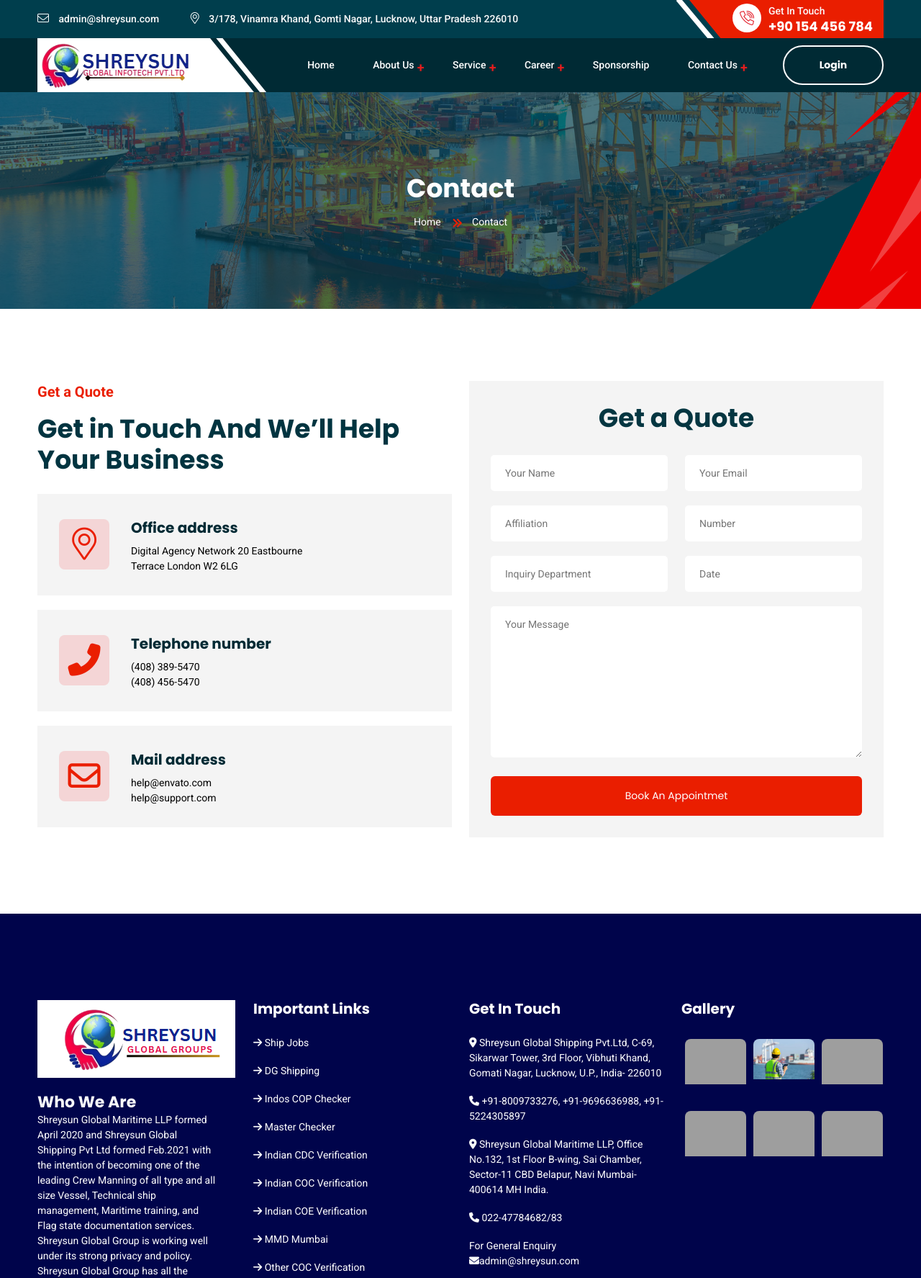
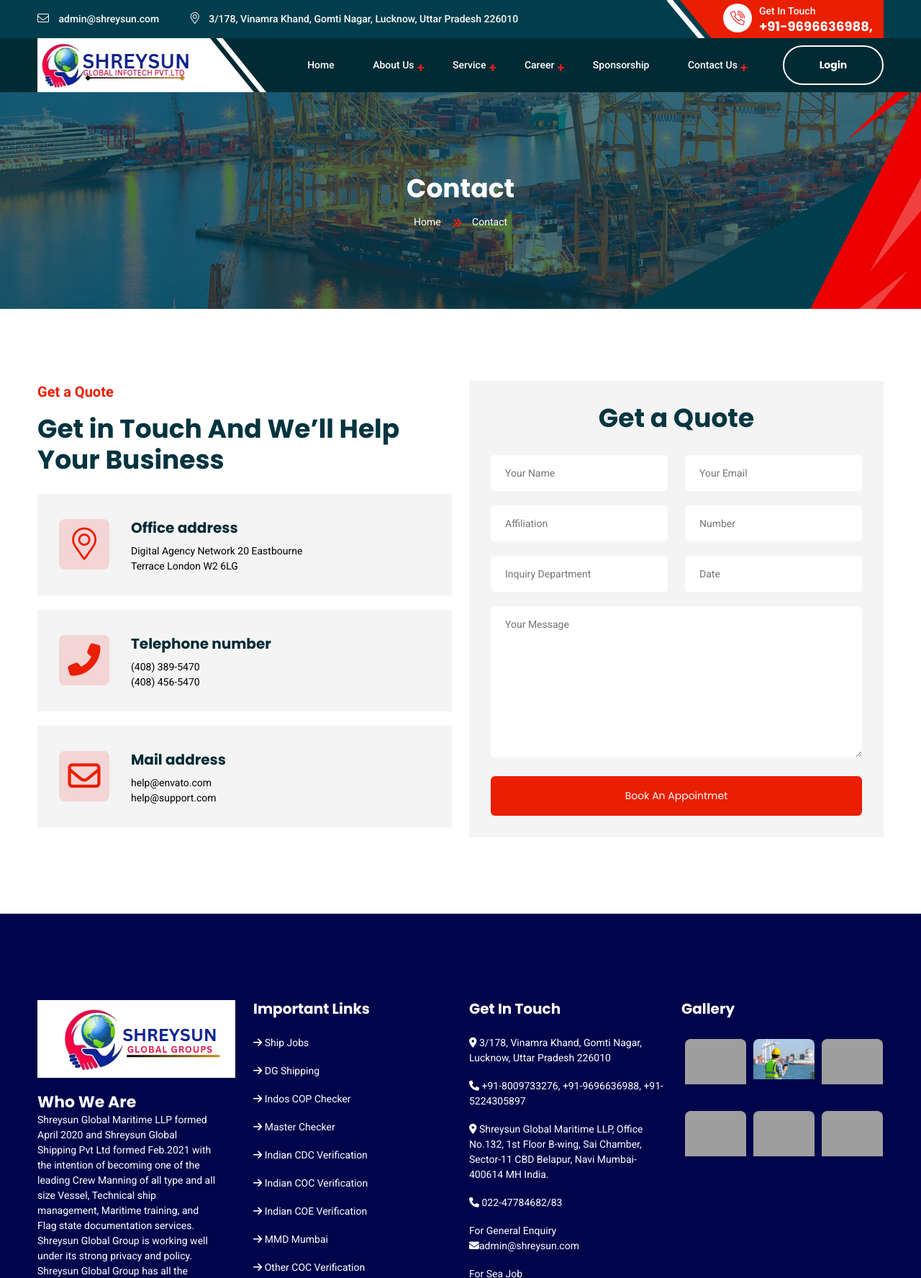
Before and after one commit to salonishreysun/shreysun_global-12-12-24, a plain HTML site: page contact.html in a window 1280 px wide. Shown: the top 1775 px of the page at 72% size. Drawn offline with Linux system fonts and the light colour scheme; grey boxes are pictures that could not be loaded; files whose address does not match are found by name.

Commit message:
udate contact us page

```diff
--- a/contact.html
+++ b/contact.html
@@ -44,8 +44,7 @@
 					<div class="ft-header-top-cta ul-li">
 						<ul>
 							<li><i class="fal fa-envelope"></i> admin@shreysun.com</li>
-							<li><i class="fal fa-map-marker-alt"></i>&nbsp;3/178, Vinamra Khand, Gomti Nagar, Lucknow,
-								Uttar Pradesh 226010</li>
+							<li><i class="fal fa-map-marker-alt"></i>&nbsp;3/178, Vinamra Khand, Gomti Nagar, Lucknow, Uttar Pradesh 226010</li>
 						</ul>
 					</div>
 					<div class="ft-header-cta-info d-flex">
@@ -54,7 +53,7 @@
 						</div>
 						<div class="ft-header-cta-text headline pera-content">
 							<p>Get In Touch</p>
-							<h3>+90 154 456 784</h3>
+							<h3>+91-9696636988,</h3>
 						</div>
 					</div>
 				</div>
@@ -346,7 +345,7 @@
 						<div class="menu-widget">
 							<h3 class="widget-title">Get In Touch</h3>
 							<ul>
-								<li><a href="index.html"><i class="fa-solid fa-location-dot text-light"></i>&nbsp;Shreysun Global Shipping Pvt.Ltd, C-69, Sikarwar Tower, 3rd Floor, Vibhuti Khand, Gomati Nagar, Lucknow, U.P., India- 226010</a></li>
+								<li><a href="index.html"><i class="fa-solid fa-location-dot text-light"></i>&nbsp;3/178, Vinamra Khand, Gomti Nagar, Lucknow, Uttar Pradesh 226010 </a></li>
 								<li><a href="about.html"><i class="fa-solid fa-phone text-light"></i>&nbsp;+91-8009733276, +91-9696636988, +91-5224305897</a></li>
 								<li><a href="history.html"><i class="fa-solid fa-location-dot text-light"></i>&nbsp;Shreysun Global Maritime LLP, Office No.132, 1st Floor B-wing, Sai Chamber, Sector-11 CBD Belapur, Navi Mumbai-400614 MH India.</a></li>
 								<li><a href="event.html"><i class="fa-solid fa-phone text-light"></i>&nbsp;022-47784682/83</a></li>
```
